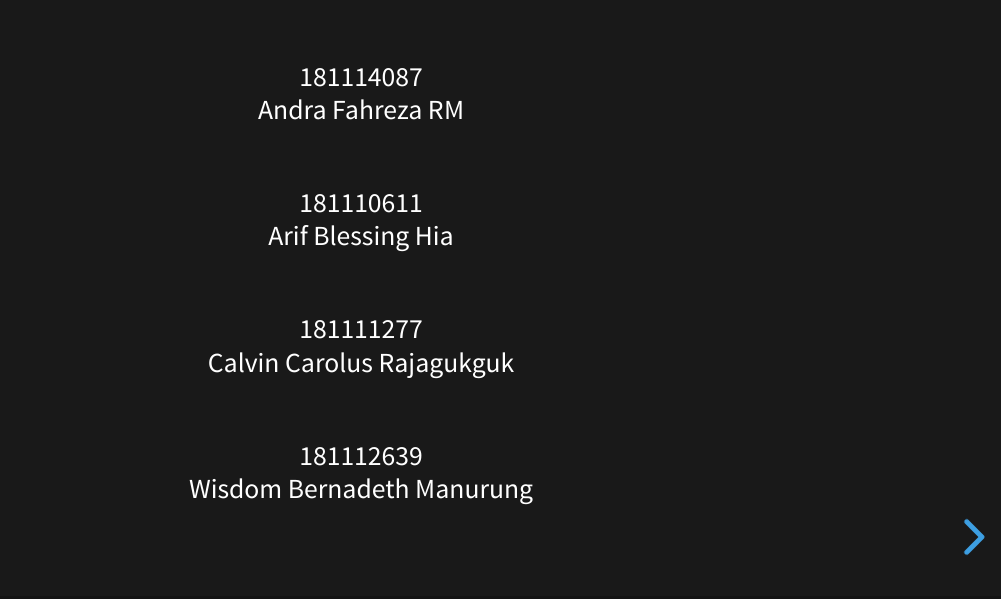
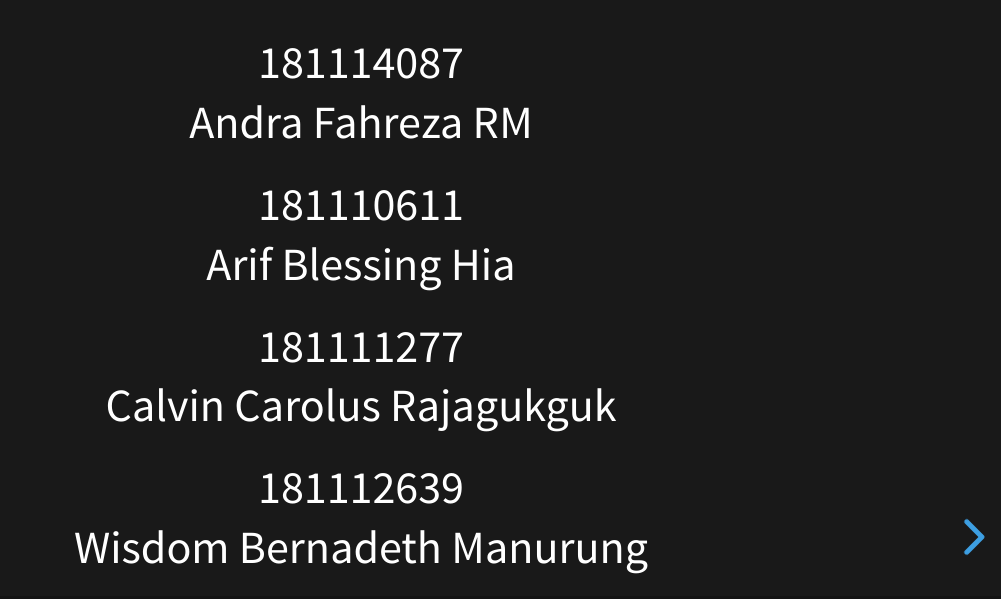
Before and after one commit to calvincarolus/TUGAS_KELOMPOK_7, a website: page index.html in a window 1280 px wide. Shown: the part 201-800 px from the top of the page, without its empty margins (279-1280 px from the left). Drawn offline with Linux system fonts and the light colour scheme.

Commit message:
merapikan kembali materi react in index.html

```diff
--- a/index.html
+++ b/index.html
@@ -17,25 +17,25 @@
 		<div class="reveal">
 			<div class="slides">
 				<section>
-					<h2>KELOMPOK 7</h2>
-					<div style="display: flexbox;"> <br>
-							<small>181114087 <br>
-								Andra Fahreza RM</small>
+					<h1>KELOMPOK 7</h1>
+					<div style="display:  flexbox;"> <br>
+							<medium>181114087 <br>
+							Andra Fahreza RM</medium>
 						</div>
-						<div class="memberPicture">
-							<br>
-							<small>181110611 <br>
-								Arif Blessing Hia</small>
+						<div>
+							<p>
+							<meduim>181110611 <br>
+							Arif Blessing Hia</meduim></p>
 						</div>
-						<div class="memberPicture">
-							<br>
-							<small>181111277 <br>
-								Calvin Carolus Rajagukguk</small>
+						<div>
+							<p>
+							<medium>181111277 <br>
+							Calvin Carolus Rajagukguk</medium></p>
 						</div>
-						<div class="memberPicture">
-							<br>
-							<small>181112639 <br>
-								Wisdom Bernadeth Manurung</small>
+						<div>
+							<p>
+							<medium>181112639 <br>
+							Wisdom Bernadeth Manurung</medium></p>
 					</div>
 				</section>
 				<section>
@@ -47,7 +47,7 @@
 				<h1>TOPIK REACT.JS</h1></section>
 				<section>
 					<h1>PENGERTIAN REACT.JS</h1>
-					<small><p>React JS adalah sebuah pustaka javascript yang dibuat oleh facebook. React JS bersifat composable user interface yang berarti pengguna bisa membuat berbagai UI dan nantinya bisa dibagi dalam beberapa komponen dan juga bersifat reusable component yang berarti komponennya bisa digunakan kembali tanpa harus membangun kembali dari awal lagi, React JS bisa digunakan untuk membangun antarmuka pengguna yang khusus untuk tampilan aplikasi dalam satu halaman yang menangani tampilan pada web dan aplikasi seluler</p></small>
+					<small><p align="justify">React JS merupakan sebuah pustaka javascript yang dibuat oleh facebook. React JS bersifat composable user interface yang berarti pengguna bisa membuat berbagai UI dan nantinya bisa dibagi dalam beberapa komponen dan juga bersifat reusable component yang berarti komponennya bisa digunakan kembali tanpa harus membangun kembali dari awal lagi, React JS bisa digunakan untuk membangun antarmuka pengguna yang khusus untuk tampilan aplikasi dalam satu halaman yang menangani tampilan pada web dan aplikasi seluler</p></small>
 				</section>
 				<section>
 					<h1>SEJARAH REACT.JS</h1>
@@ -56,12 +56,12 @@
 							style="height: 180px;" />
 						<figcaption><small>Jordan Walke</small></figcaption>
 					</figure>
-					<small><p>React resmi dirilis pada tahun 2013, React JS dibuat oleh Jordan Walke. React JS ini telah menjadi salah satu pustaka UI terpenting dalam Javascript, dan telah digunakan oleh Facebook, Instagram, Netflix, Spotify, Medium hingga Twitter. Prototipe React JS yang ia rilis pertama kali Fax JS yang terinspirasi dari XHP. Facebook menyadari bahwa aplikasi web milik mereka semakin kompleks, ada banyak bagian yang harus terus menerus di update seperti pada bagian news feed, chat list, chat box, dan lainnya secara realtime.</p></small>
+					<small><p align="justify">React resmi dirilis pada tahun 2013, React JS dibuat oleh Jordan Walke. React JS ini telah menjadi salah satu pustaka UI terpenting dalam Javascript, dan telah digunakan oleh Facebook, Instagram, Netflix, Spotify, Medium hingga Twitter. Prototipe React JS yang ia rilis pertama kali Fax JS yang terinspirasi dari XHP. Facebook menyadari bahwa aplikasi web milik mereka semakin kompleks, ada banyak bagian yang harus terus menerus di update seperti pada bagian news feed, chat list, chat box, dan lainnya secara realtime.</p></small>
 				</section>
 				<section>
 					<h1>KELEBIHAN REACT.JS</h1>
 				<ul>
-					<small>
+					<small align="justify">
 					<p><li>Kelebihan pertama dari React adalah biaya yang lebih hemat jika dibandingkan dengan proses pengembangan yang lainnya.</li></p>
 					<p><li>Bisa menghemat waktu lebih banyak untuk proses pengembangannya.</li></p>
 					<li>Kelebihan selanjutnya adalah mudah untuk dipelajari dan dipergunakan karena menerapkan gaya penulisan deklaratif.</li>
@@ -71,7 +71,7 @@
 				<section>
 					<h1>KEKURANGAN REACT.JS</h1>
 				<ul>
-					<small>
+					<small align="justify">
 					<P><li>Dokumentasi resmi React kurang tertata dengan baik dibandingkan dengan kebiasaan dokumentasi framework lainnya. Tetapi dokumentasi yang disediakan di luar dokumentasi resmi sudah banyak.</li></P>
 					<P><li>React fokus pada bagian View dari suatu aplikasi. Jika ingin membangun aplikasi dalam skala besar, kita harus menyertakan beberapa library luar untuk menangani bagian lain dari suatu aplikasi.</li></P>
 					<p><li>Untuk membuat routing pada React, kita harus menyertakan file dari luar.</li></p>
```
